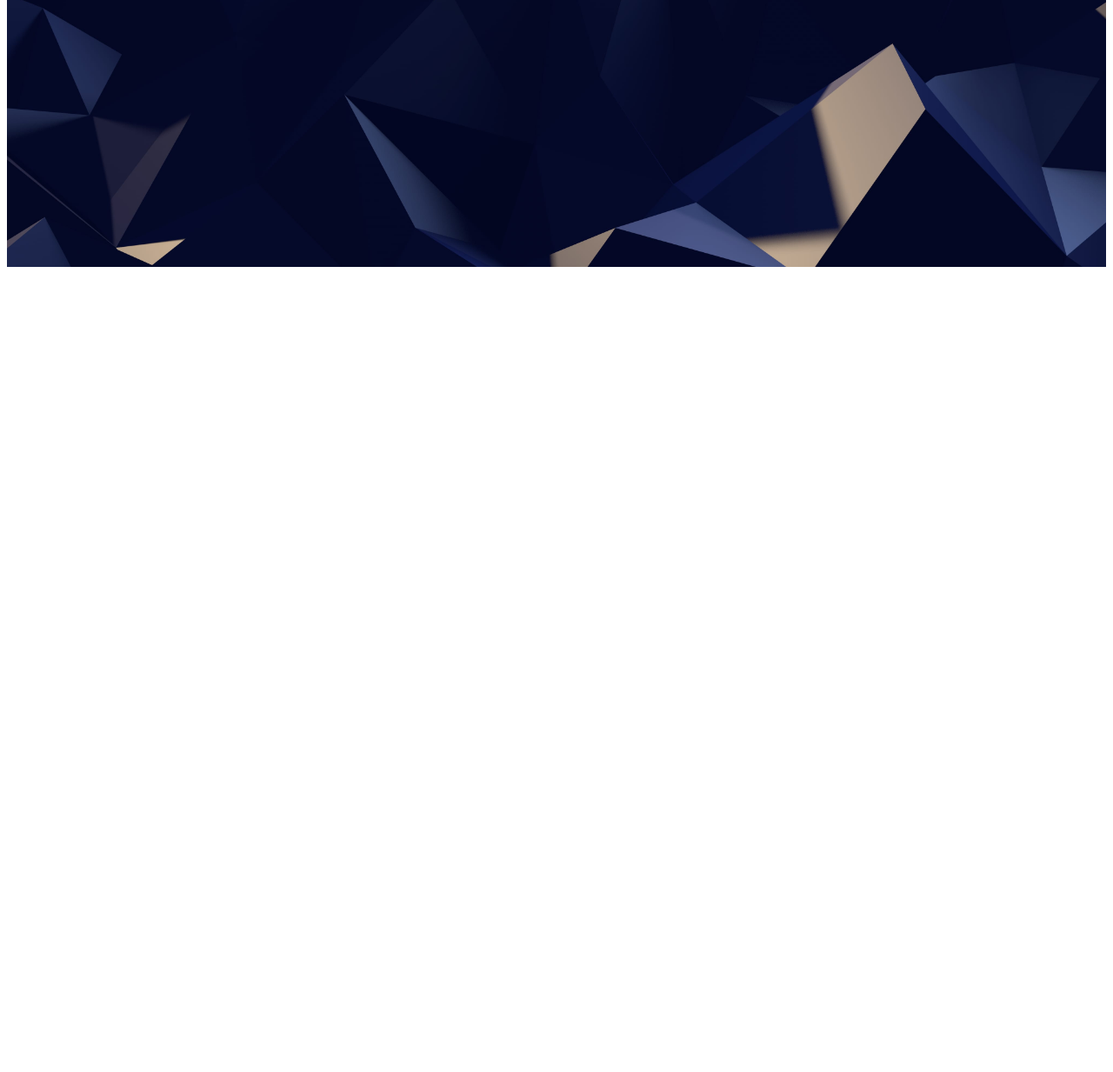
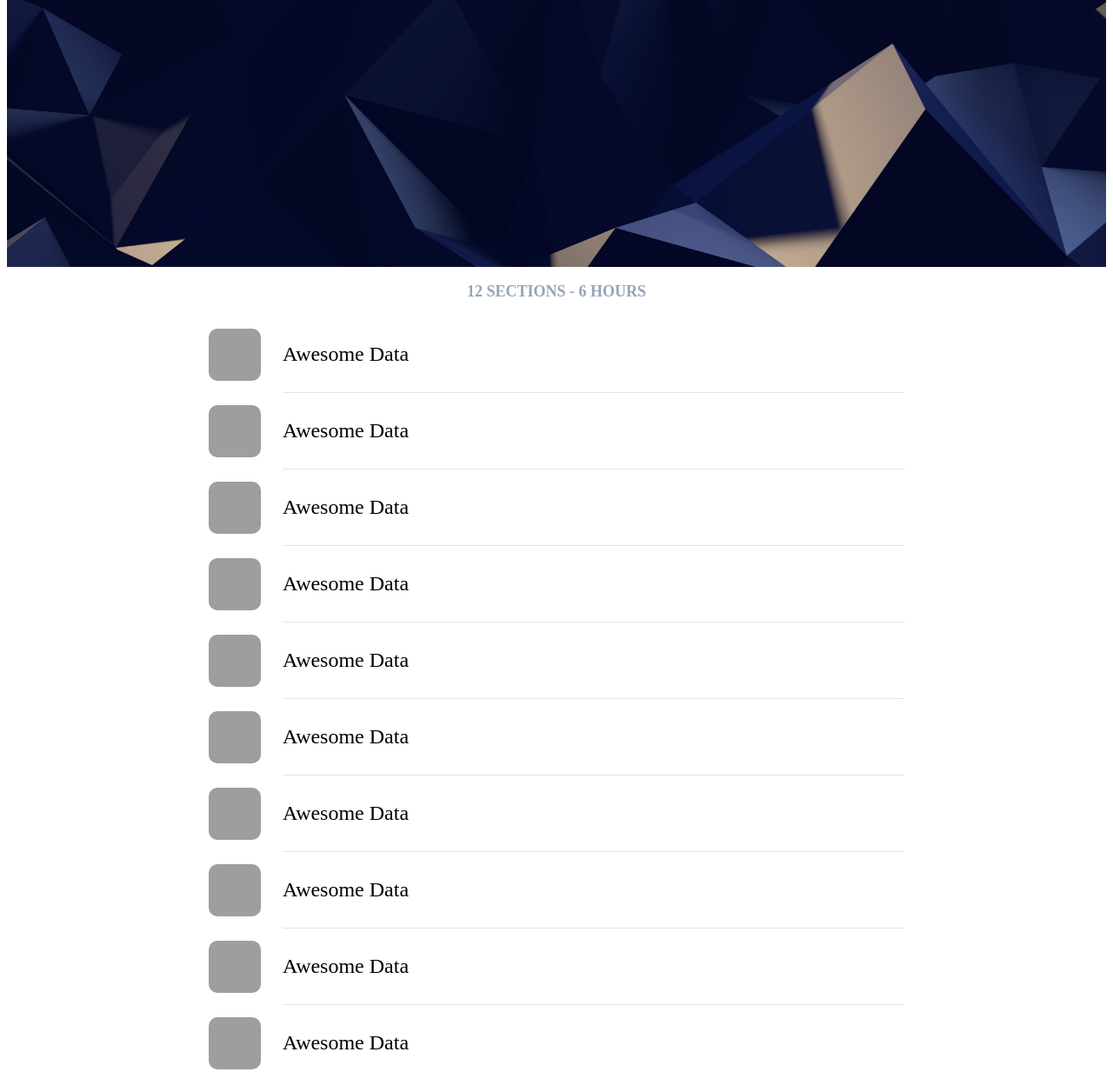
Before and after one commit to JosiahRininger/MyPortfolio, a Gatsby site: page / in a window 1280 px wide. Shown: the part 1688-2921 px from the top of the page at 87% size. Before the commit the page ends 2003 px from the top, so only its background shows below. Built offline with nearby package versions, Linux system fonts and the light colour scheme; Gatsby itself is replaced by a stand-in of ours; grey boxes are pictures that could not be loaded.

Commit message:
Makes progress on Design+Code

```diff
--- /dev/null
+++ b/src/components/Cell.js
@@ -0,0 +1,34 @@
+import React from 'react'
+import styled from 'styled-components'
+
+const CellGroup = styled.div`
+    display: grid;
+    grid-template-columns: 60px auto;
+    grid-gap: 25px;
+    align-items: center;
+    min-width: 320px;
+`
+
+const CellImage = styled.div`
+    width: 60px;
+    height: 60px;
+    background: #212C4F;
+    border-radius: 10px;
+    background-image: url(${props => props.image});
+    background-size: 60px;
+`
+
+const CellTitle = styled.div`
+    font-size: 24px;
+    border-bottom: 1px solid rgba(0,0,0, 0.1);
+    padding: 30px 0;
+`
+
+const Cell = props => (
+    <CellGroup>
+        <CellImage image={props.image}></CellImage>
+        <CellTitle>{props.title}</CellTitle>
+    </CellGroup>
+)
+
+export default Cell
--- a/src/components/Section.js
+++ b/src/components/Section.js
@@ -18,7 +18,7 @@ const SectionGroup = styled.div`
 
 const SectionLogo = styled.img`
     align-self: end;
-    width 120px;
+    width: 128px;
     margin: 0 auto;
 `
 
@@ -27,7 +27,7 @@ const SectionTitleGroup = styled.div`
     grid-template-columns: 300px auto;
     margin: 0 40px;
     grid-gap: 20px;
-    grid-template-rows: auto 100px;
+    grid-template-rows: auto 100%;
 
     @media (max-width: 720px) {
         grid-template-columns: 1fr;
--- a/src/pages/index.js
+++ b/src/pages/index.js
@@ -3,6 +3,24 @@ import Link from 'gatsby-link'
 import Card from '../components/Card'
 import Section from '../components/Section'
 import Wave from '../components/Wave'
+import staticdata from '../../staticdata.json'
+import Cell from '../components/Cell'
+import styled from 'styled-components'
+
+const SectionCaption = styled.p`
+  font-weight: 600;
+  font-size: 18px;
+  text-transform: uppercase;
+  color: #94A4BA;
+  text-align: center;
+`
+
+const SectionCellGroup = styled.div`
+  max-width: 800px;
+  margin: 0 auto 100px;
+  grid-template-columns: repeat(2, 1fr);
+  grid-column-gap: 20px;
+`
 
 const IndexPage = () => (
   <div>
@@ -55,6 +73,14 @@ const IndexPage = () => (
       title="About Me"
       text="I'm a positive, energetic iOS Developer who loves fitness! I’m trying to take advantage of every opportunity that comes my way!"
     />
+    <SectionCaption>12 sections - 6 hours</SectionCaption>
+    <SectionCellGroup>
+    {staticdata.cells.map(cell => (
+      <Cell
+      title={cell.title}
+      image={cell.image} />
+    ))}
+    </SectionCellGroup>
   </div>
 )
 
--- a/staticdata.json
+++ b/staticdata.json
@@ -0,0 +1,52 @@
+{
+    "cells": [
+        {
+            "title": "Awesome Data",
+            "image": "https://raw.githubusercontent.com/JosiahRininger/MyPortfolio/master/src/images/logo-react.png"
+        },
+        {
+            "title": "Awesome Data",
+            "image": "https://raw.githubusercontent.com/JosiahRininger/MyPortfolio/master/src/images/logo-react.png"
+        },
+        {
+            "title": "Awesome Data",
+            "image": "https://raw.githubusercontent.com/JosiahRininger/MyPortfolio/master/src/images/logo-react.png"
+        },
+        {
+            "title": "Awesome Data",
+            "image": "https://raw.githubusercontent.com/JosiahRininger/MyPortfolio/master/src/images/logo-react.png"
+        },
+        {
+            "title": "Awesome Data",
+            "image": "https://raw.githubusercontent.com/JosiahRininger/MyPortfolio/master/src/images/logo-react.png"
+        },
+        {
+            "title": "Awesome Data",
+            "image": "https://raw.githubusercontent.com/JosiahRininger/MyPortfolio/master/src/images/logo-react.png"
+        },
+        {
+            "title": "Awesome Data",
+            "image": "https://raw.githubusercontent.com/JosiahRininger/MyPortfolio/master/src/images/logo-react.png"
+        },
+        {
+            "title": "Awesome Data",
+            "image": "https://raw.githubusercontent.com/JosiahRininger/MyPortfolio/master/src/images/logo-react.png"
+        },
+        {
+            "title": "Awesome Data",
+            "image": "https://raw.githubusercontent.com/JosiahRininger/MyPortfolio/master/src/images/logo-react.png"
+        },
+        {
+            "title": "Awesome Data",
+            "image": "https://raw.githubusercontent.com/JosiahRininger/MyPortfolio/master/src/images/logo-react.png"
+        },
+        {
+            "title": "Awesome Data",
+            "image": "https://raw.githubusercontent.com/JosiahRininger/MyPortfolio/master/src/images/logo-react.png"
+        },
+        {
+            "title": "Awesome Data",
+            "image": "https://raw.githubusercontent.com/JosiahRininger/MyPortfolio/master/src/images/logo-react.png"
+        }
+    ]
+}
```
